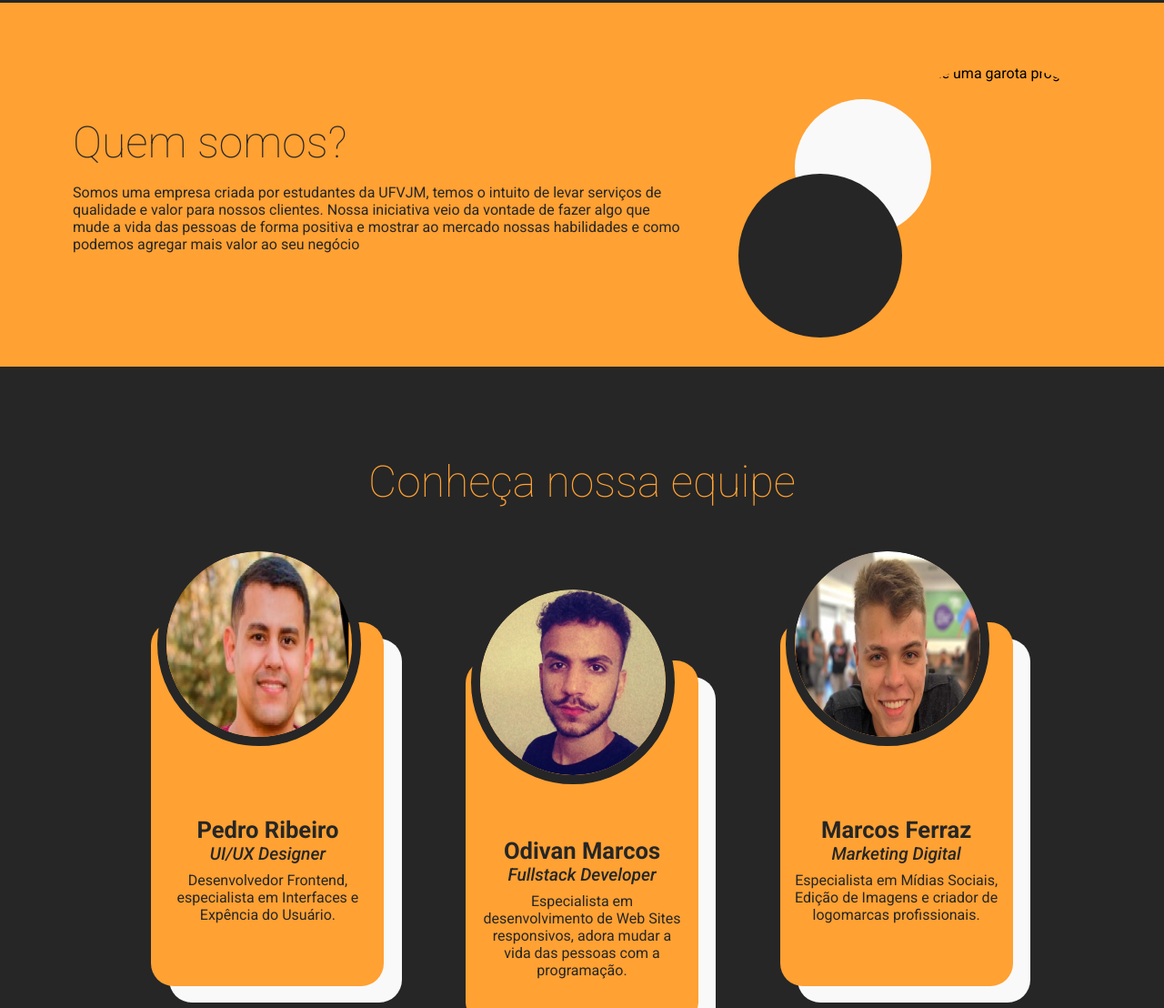
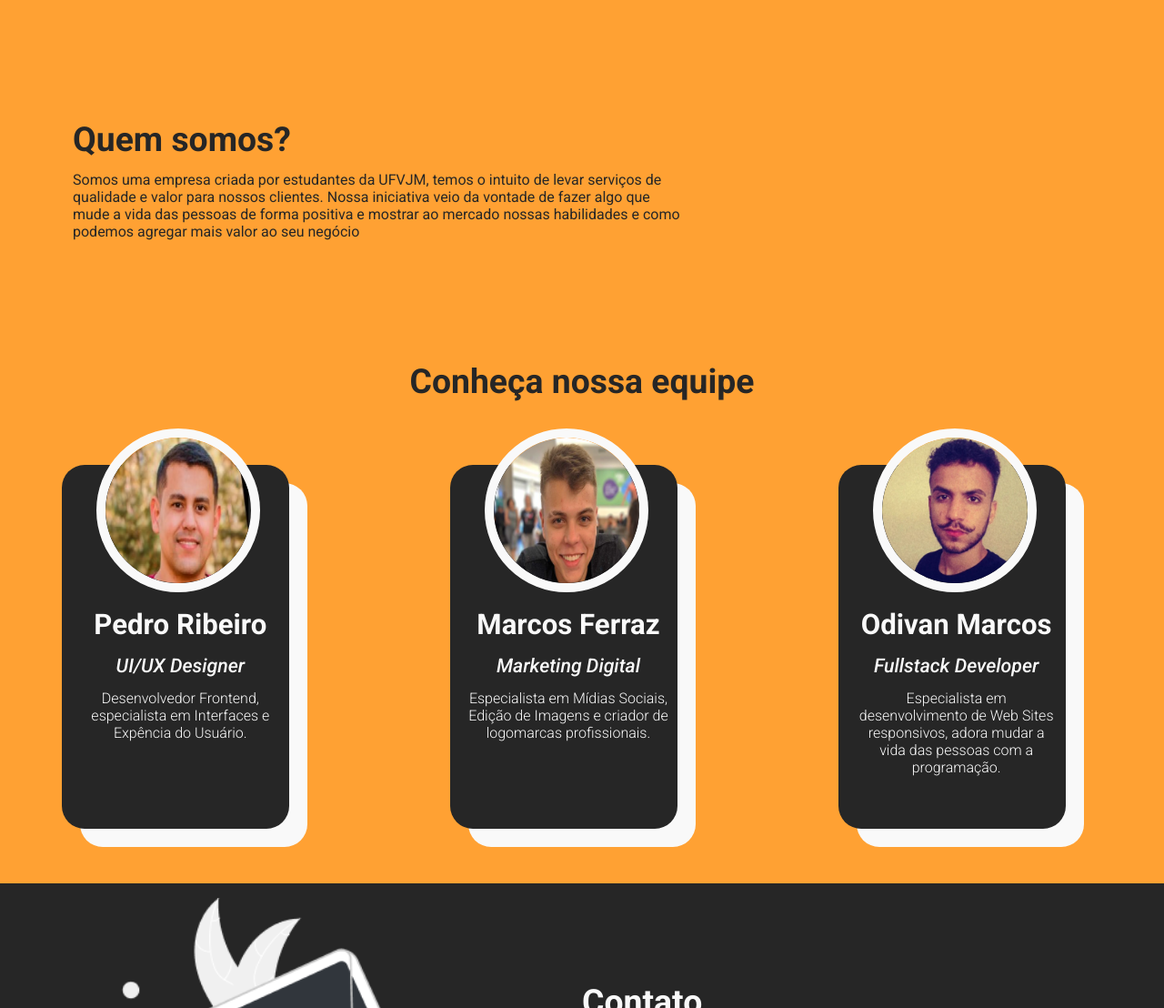
Before and after one commit to odivanmarco/Landing-Page-Concurso, a plain HTML site: page index.html in a window 1280 px wide. Shown: the part 1692-2800 px from the top of the page at 91% size. Drawn offline with Linux system fonts and the light colour scheme; files whose address does not match are found by name.

Commit message:
Mudando a sessão equipe e add a sessão contato

```diff
--- a/assets/css/styles.css
+++ b/assets/css/styles.css
@@ -1,17 +1,12 @@
 /*Google Fonts*/
 /* Roboto */
 @import url('https://fonts.googleapis.com/css2?family=Roboto:ital,wght@0,100;0,300;0,400;0,500;0,700;0,900;1,100;1,300;1,400;1,500;1,700;1,900&display=swap');
-/* Noto-Sans */
-@import url('https://fonts.googleapis.com/css2?family=Roboto&display=swap');
-
-
 
 /* Variaveis */
 :root {
     --primary: #262626;
     --secondary: #FFA133;
     --text-color: #1d1b1b;
-    --text-orange: #FFA133;
     --text-white: #f9f9f9;
 }
 
@@ -27,18 +22,16 @@ body{
 
 header{
     background-color: var(--primary);
-    background-repeat: no-repeat;
 }
 
 #navbar{
-    color: var(--text-orange);
+    color: var(--secondary);
     display: flex;
     height: 15vh;
     flex-direction: row;
     justify-content: space-around;
     align-items: center;
-    padding: 1.5rem 6rem;
-
+    /* padding: 1.5em 1em;    */
 }
 
 #navbar ul{
@@ -52,7 +45,7 @@ header{
 }
 
 #navbar a{
-    color: var(--text-orange);
+    color: var(--secondary);
     text-decoration: none;
     font-size: 1em;
 }
@@ -120,9 +113,8 @@ header{
 
 .contentproje h1{
     margin-bottom: 0.5em;
-    font-size: 3em;
+    font-size: 28pt;
     color: var(--secondary);
-    font-family: 'Noto Sans', sans-serif;
     animation: slideContent 0.8s linear 0.8s backwards;
 }
 
@@ -241,8 +233,8 @@ header{
 }
 
 #texto-quem-somos h1{
-    font-size: 3em;
-    font-weight: 200;
+    font-size: 28pt;
+    font-weight: bold;
     color: var(--primary);
     margin-bottom: 0.3em;
     border-bottom: 2px solid var(--secondary);
@@ -251,40 +243,6 @@ header{
 #texto-quem-somos p{
     color: var(--primary);
     font-size: 1em;
-}
-
-#elipses-quem-somos{
-    width: 40%;
-    height: 400px;
-}
-
-#elipse-1{
-    position: absolute;
-    background-color: var(--text-white);
-    border-radius: 50%;
-    height: 150px;
-    width: 150px;
-    right: 16em;
-    bottom: 9em;
-}
-
-#elipse-2{
-    position: absolute;
-    background-color: var(--primary);
-    border-radius: 50%;
-    height: 180px;
-    width: 180px;
-    right: 18em;
-    bottom: 2em;
-}
-
-#imagem-quem-somos{
-    position: absolute;
-    width: 300px;
-    height: 300px;
-    border-radius: 50%;
-    bottom: 2em;
-    right: 2em;
 }
 
 /* Serviços Section*/
@@ -298,9 +256,9 @@ header{
 }
 
 #servicos h1{
-    color: var(--text-orange);
-    font-size: 2.5em;
-    font-weight: 200;
+    color: var(--secondary);
+    font-size: 28pt;
+    font-weight: bold;
     padding: 0.5em 0.5em;
     text-align: center;
 }
@@ -317,7 +275,8 @@ header{
 }
 
 .servico h2{
-    font-size: 2em;
+    font-size: 18pt;
+    font-weight: 500;
     color: var(--secondary);
     margin-bottom: 0.3em;
 }
@@ -347,131 +306,137 @@ header{
 }
 
 /* Equipe Section */
-
 #equipe{
-    background-color: var(--primary);
-    border-top: 2px solid var(--primary);
-    padding-top: 3em;
+    background-color: var(--secondary);
+    padding-bottom: 40px;
 }
 
 #equipe h1{
     text-align: center;
-    font-size: 3em;
-    font-weight: 200;
-    color: var(--text-orange);
-    padding: 1em;
+    font-size: 28pt;
+    font-weight: bold;
+    margin-bottom: 90px;
+    color: var(--primary);
 }
 
 #integrantes{
-    position: relative;
     display: flex;
     flex-direction: row;
-    padding-top: 2em;
+    flex-wrap: wrap;
     justify-content: space-around;
-    height: 600px;
+    margin-top: 50px;
 }
 
-.cards{
+.card-integrante{
     position: absolute;
+    background-color: var(--primary);
+    width: 250px;
+    min-height: 400px;
+    padding: 10px;
     border-radius: 25px;
-    padding: 1em;
-    width: 20%;
-    height: 400px;
+    right: 20px;
+    bottom: 20px;
+    text-align: center;
+    color: var(--text-white);
 }
 
-.cards.integrante{
-    background-color: var(--secondary);
-    display: flex;
-    flex-direction: column;
-    align-items: center;
-    justify-content: center;
-    padding-top: 10em;
+.card-integrante:hover{
+    right: 0px;
+    bottom: 0px;
+    transition: 0.7s;
 }
 
-.cards.cards.integrante h3{
-    color: var(--primary);
-    font-size: 1.6em;
-    text-align: center;
-    font-weight: bold;
+.card-sombra{
+    background-color: var(--text-white);
+    position: relative;
+    width: 250px;
+    height: 400px;
+    border-radius: 25px;
 }
 
-.cards.cards.integrante h4{
-    color: var(--primary);
-    font-size: 1.2em;
+.perfil img{
+    width: 180px;
+    height: 180px;
+    position: absolute;
+    top: -40px;
+    right: 32px;
+    border: var(--text-white) 10px solid;
+    border-radius: 50%;
+}
+
+.texto-integrante{
+    position: absolute;
+    top: 150px;
+}
+
+.texto-integrante h3, .texto-integrante h4, .texto-integrante p{
     text-align: center;
+    padding: 7px;
+}
+
+.texto-integrante {
+    font-size: 20pt;
+    font-weight: 700;
+}
+
+.texto-integrante h4{
+    font-size: 16pt;
     font-weight: 500;
 }
 
-.cards.integrante p{
-    color: var(--primary);
-    margin-top: 0.5em;
-    font-size: 1em;
-    text-align: center;
-    font-weight: 400;
+.texto-integrante p{
+    font-size: 12pt;
+    font-weight: 300;
 }
 
-.cards.borda{
-    background-color: var(--text-white);
+/* Contato */
+
+#contato{
+    background-color: var(--primary);
+    padding: 1em;
+    display: flex;
+    flex-direction: row;
+    justify-content: space-around;
+    align-items: center;
 }
 
-#pedro{
-    top: 13%;
-    left: 13%;
-    z-index: 2;
+#contato h1{
+    color: var(--text-white);
+    font-size: 28pt;
+    font-weight: bold;
+    padding: 0.5em 0;
 }
 
-#pedro img{
-    position: absolute;
-    top: -22%;
-    right: 10%;
-    border: 10px solid var(--primary);
-    border-radius: 50%;
+#form-contato{
+    display: flex;
+    flex-direction: column;
+    min-width: 50%;
 }
 
-#marcos{
-    top: 13%;
-    right: 13%;
-    z-index: 2;
+#form-imagem{
+    width: 50%;
+    height: 40%;
 }
 
-#marcos img{
-    position: absolute;
-    top: -22%;
-    right: 10%;
-    border: 10px solid var(--primary);
-    border-radius: 50%;
+.form-campo{
+    padding: 1em 0;
+    display: flex;
+    flex-direction: column;
+    width: 100%;
+    /* height: 1000px; */
 }
 
-#odivan{
-    top: 20%;
-    z-index: 2;
+.form-label{
+    color: var(--text-white);
+    font-size: 14pt;
+    font-weight: 400;
+    margin-bottom: 0.5em;
 }
 
-#odivan img{
-    position: absolute;
-    top: -22%;
-    right: 10%;
-    border: 10px solid var(--primary);
-    border-radius: 50%;
-}
-
-#borda-1{
-    top: 16%;
-    /* bottom: 10.5%; */
-    left: 14.5%;
-    z-index: 1;
-}
-
-#borda-2{
-    top: 23%;
-    left: 41.5%;
-    z-index: 1;
-}
-
-#borda-3{
-    top: 16%;
-    right: 11.5%;
-    z-index: 1;
+.form-input{
+    border: none;
+    border-radius: 5px;
+    height: 40px;
 }
 
 @media screen and (max-width: 450px) {
@@ -571,22 +536,6 @@ header{
         padding: 0;
     }
 
-    #elipses-quem-somos{
-        width: 100%;
-    }
-
-    #imagem-quem-somos{
-        display: none;
-    }
-
-    #elipse-1{
-        display: none;
-    }
-
-    #elipse-2{
-        display: none;
-    }
-
     .servico{
         display: flex;
         flex-direction: column;
@@ -616,58 +565,23 @@ header{
 
     /* Equipe */
 
-    #integrantes{
+    /* Contato */
+    #contato{
+        padding: 1em;
         display: flex;
         flex-direction: column;
-        width: 100%;
-        align-items: center;
-        height: 1400px;
+        justify-content: space-around;
     }
 
-    .cards.integrante, .cards.borda{
-        width: 70%;
+    #form-imagem{
+        display: none;
     }
 
-   .cards.integrante{
-        position: static;
+    #form-contato{
+        width: 80%;
     }
 
-    .cards.borda{
-        position: absolute;
+    #form-contato h1{
+        text-align: center;
     }
-
-    #pedro img{
-        position: absolute;
-        top: 2%;
-        right: 20%;
-    }
-
-    #odivan img{
-        top: 67%;
-        right: 20%;
-    }
-
-    #marcos img{
-        top: 35%;
-        right: 20%;
-    }
-
-    #borda-1{
-        top: 5.5%;
-        left: 18.5%;
-        z-index: 1;
-    }
-
-    #borda-2{
-        top: 38.0%;
-        left: 18.5%;
-        z-index: 1;
-    }
-
-    #borda-3{
-        top: 70.5%;
-        right: 11.5%;
-        z-index: 1;
-    }
-
 }
--- a/index.html
+++ b/index.html
@@ -131,12 +131,6 @@
                 </p>
             </div>
 
-            <div id="elipses-quem-somos">
-                <div id="elipse-1"></div>
-                <div id="elipse-2"></div>
-                <img id="imagem-quem-somos" src="../Landing-Page-Concurso//assets/img/programadora.png" alt="Imagem de uma garota programadora" >
-            </div>
-
         </div>
 
     </section>
@@ -144,39 +138,67 @@
     <section id="equipe">
         <h1>Conheça nossa equipe</h1>
         <div id="integrantes">
-            <div id="pedro" class="cards integrante">
 
+
+            <div class="card-sombra">
+                <div id="pedro" class="card-integrante">
                     <div class="perfil"><img src="../Landing-Page-Concurso/assets/img/equipe/pedro.png" alt=""></div>
+                    <div class="texto-integrante">
                         <h3>Pedro Ribeiro</h3>
                         <em><h4>UI/UX Designer</h4></em>
                         <p>Desenvolvedor Frontend, especialista em Interfaces e Expência do Usuário. </p>
                     </div>
+                </div>
+            </div>
 
-            <div class="cards borda" id="borda-1"></div>
 
-            <div id="marcos" class="cards integrante">
+            <div class="card-sombra">
+                <div id="marcos" class="card-integrante">
                     <div class="perfil"><img src="/Landing-Page-Concurso/assets/img/equipe/marcos.png" alt=""></div>
+                    <div class="texto-integrante">
                         <h3>Marcos Ferraz</h3>
                         <em><h4>Marketing Digital</h4></em>
                         <p>Especialista em Mídias Sociais, Edição de Imagens e criador de logomarcas profissionais.</p>
                     </div>
+                </div>
+            </div>
 
-            <div class="cards borda" id="borda-2"></div>
 
-            <div id="odivan" class="cards integrante">
+            <div class="card-sombra">
+                <div id="odivan" class="card-integrante">
                     <div class="perfil"><img src="/Landing-Page-Concurso/assets/img/equipe/odivan.png" alt=""></div>
+                    <div class="texto-integrante">
                         <h3>Odivan Marcos</h3>
                         <em><h4>Fullstack Developer</h4></em>
                         <p>Especialista em desenvolvimento de Web Sites responsivos, adora mudar a vida das pessoas com a programação.</p>
                     </div>
-
-            <div class="cards borda" id="borda-3"></div>
+                </div>
+            </div>
 
         </div>
     </section>
 
     <section id="contato">
+        <img src="/Landing-Page-Concurso/assets/img/ícones/contato.png" alt="" id="form-imagem">
 
+        <form action="" id="form-contato">
+            <h1>Contato</h1>
+            <div class="form-campo">
+                <label class="form-label" for="name">Nome</label>
+                <input class="form-input" type="text" name="name" id="name">
+            </div>
+
+            <div class="form-campo">
+                <label class="form-label" for="email">Email</label>
+                <input class="form-input" type="text" name="email" id="email">
+            </div>
+
+            <div class="form-campo">
+                <label class="form-label" for="telefone">Telefone</label>
+                <input class="form-input" type="text" name="telefone" id="telefone">
+            </div>
+
+        </form>
     </section>
 
     <script src="../Landing-Page-Concurso//assets/js/scripts.js"></script>
```
Also changed, not shown: assets/img/ícones/contato.png (added). Lines whose indentation alone changed are shown as unchanged.
